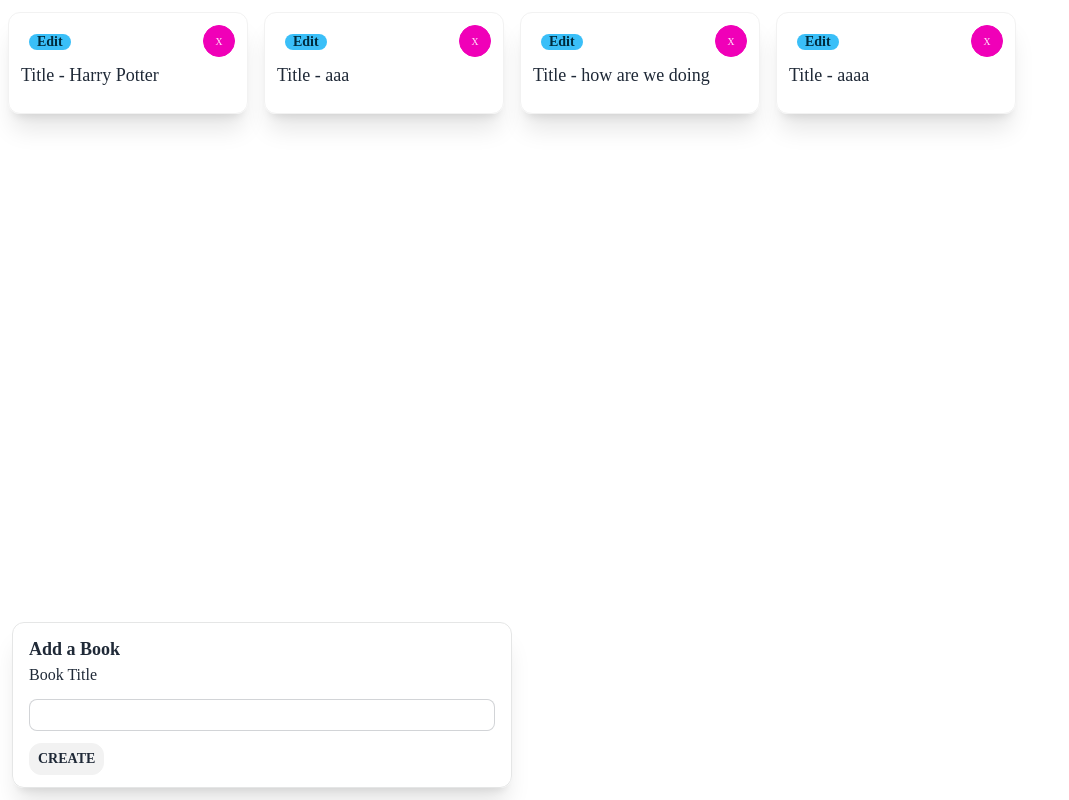
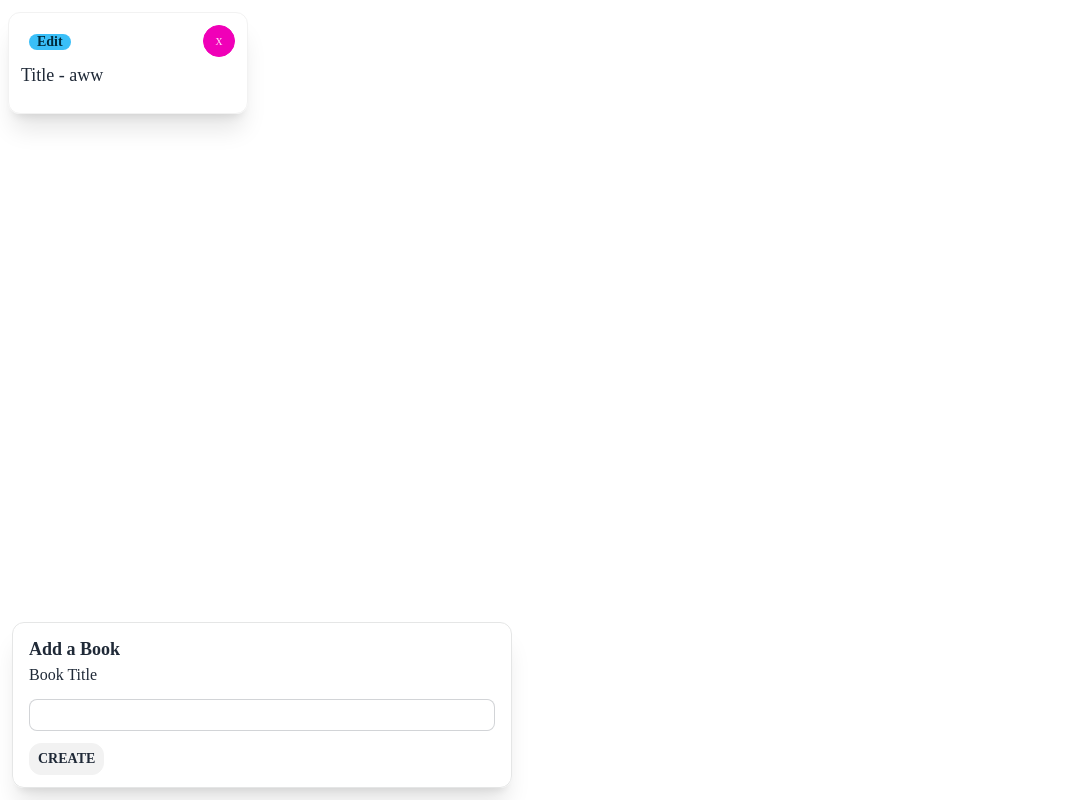
Before and after one commit to kyawkoko232/react-july, a React (Vite) app: page / in a window 1280 px wide. Shown: the whole page, without its empty margins (0-1069 px from the left). Built offline with nearby package versions, Linux system fonts and the light colour scheme; data requests are answered from the project's data file.

Commit message:
api finished

```diff
--- a/db.json
+++ b/db.json
@@ -1,20 +1,8 @@
 {
   "books": [
     {
-      "id": 1,
-      "title": "Harry Potter"
-    },
-    {
-      "title": "aaa",
-      "id": 2
-    },
-    {
-      "title": "how are we doing",
-      "id": 3
-    },
-    {
-      "title": "aaaa",
-      "id": 4
+      "title": "aww",
+      "id": 1
     }
   ]
 }
--- a/src/App.jsx
+++ b/src/App.jsx
@@ -18,10 +18,15 @@ function App(){
   }, []);
 
 
-  const editBookById = (id, newTitle) => {
+  const editBookById = async (id, newTitle) => {
+    const response = await axios.put(`http://localhost:3001/books/${id}`,{
+      title : newTitle
+    });
+     console.log(response);
+
     const updatedBooks = books.map((book) => {
       if (book.id === id) {
-        return { ...book, title: newTitle };
+        return { ...book, ...response.data };
       }
 
       return book;
@@ -30,7 +35,9 @@ function App(){
     setBooks(updatedBooks);
   };
 
-  const deleteBookById = (id) => {
+  const deleteBookById = async (id) => {
+    await axios.delete(`http://localhost:3001/books/${id}`)
+
     const updatedBooks = books.filter((book) => {
       return book.id !== id;
     });
```
